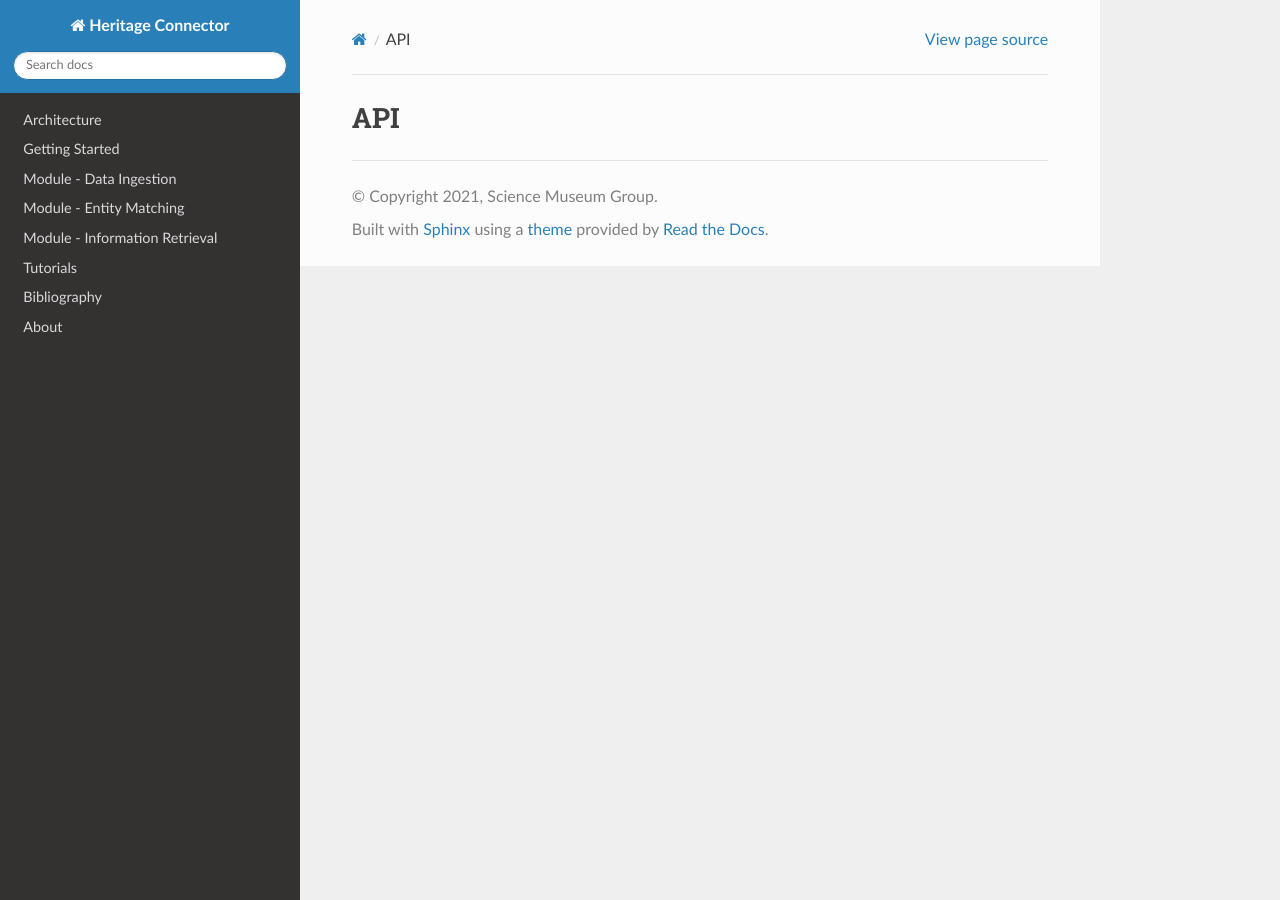
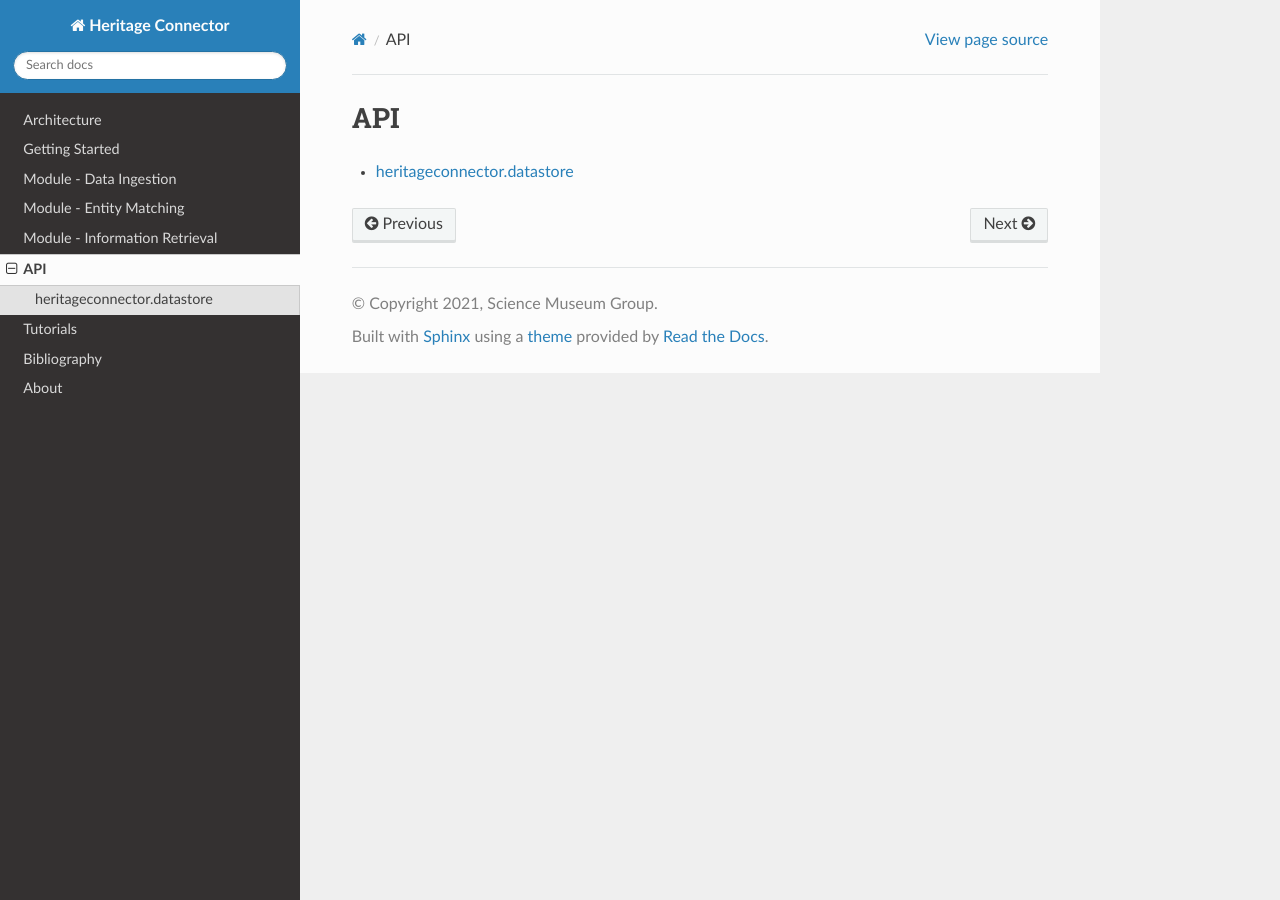
Before and after one commit to TheScienceMuseum/heritage-connector, a Sphinx documentation site: the page built from docs/api.rst, in a window 1280 px wide. Built offline with Sphinx 7.4.7 and the Read the Docs theme 2.0.0, drawn with Linux system fonts in a browser that asks for light colours; pages that are not in the unit, such as notebooks, are missing from menus.

Commit message:
add datastore api docs

```diff
--- a/docs/api.rst
+++ b/docs/api.rst
@@ -3,3 +3,5 @@
 
 .. toctree::
    :maxdepth: 2
+
+   api/datastore
--- /dev/null
+++ b/docs/api/datastore.rst
@@ -0,0 +1,5 @@
+heritageconnector.datastore
+============================
+
+.. automodule:: heritageconnector.datastore
+    :members:
--- a/docs/index.rst
+++ b/docs/index.rst
@@ -39,6 +39,7 @@
    data_ingestion
    entity_matching
    information_retrieval
+   api
    tutorials
    bibliography
    about
```
